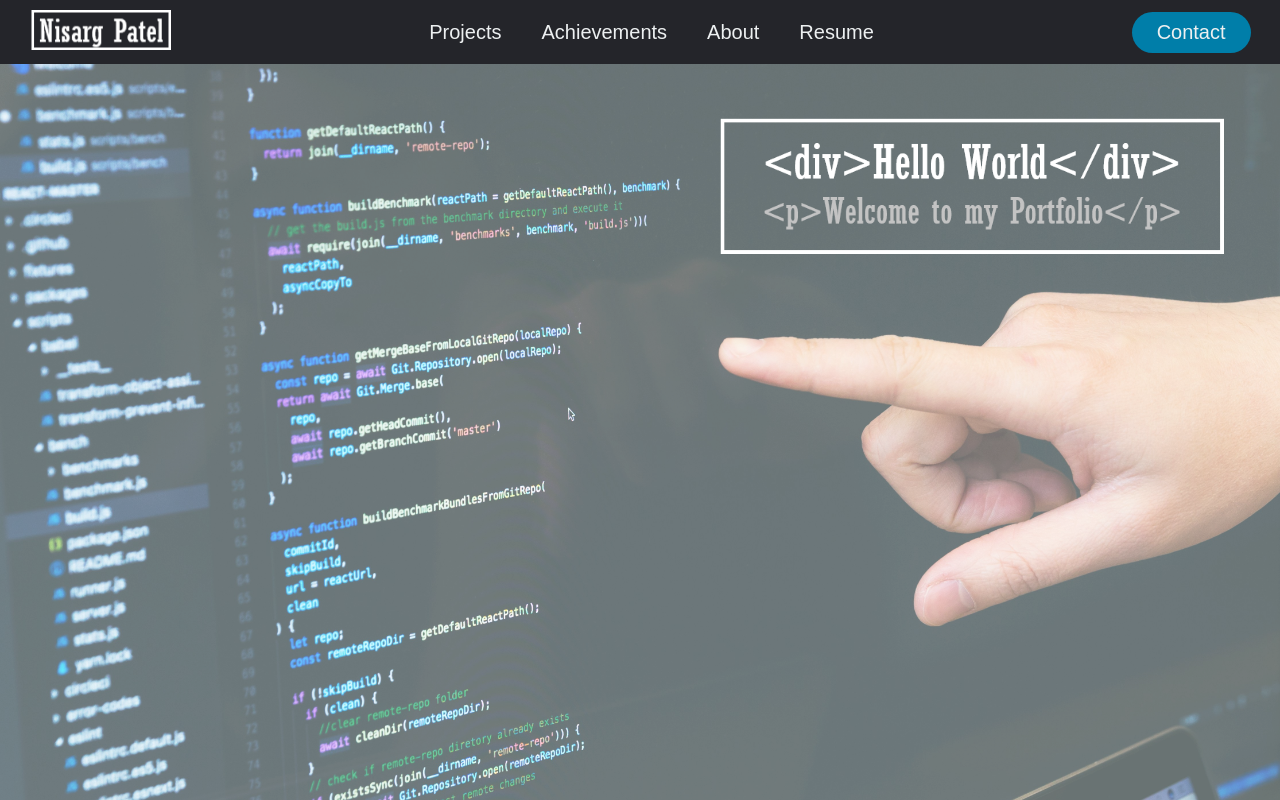
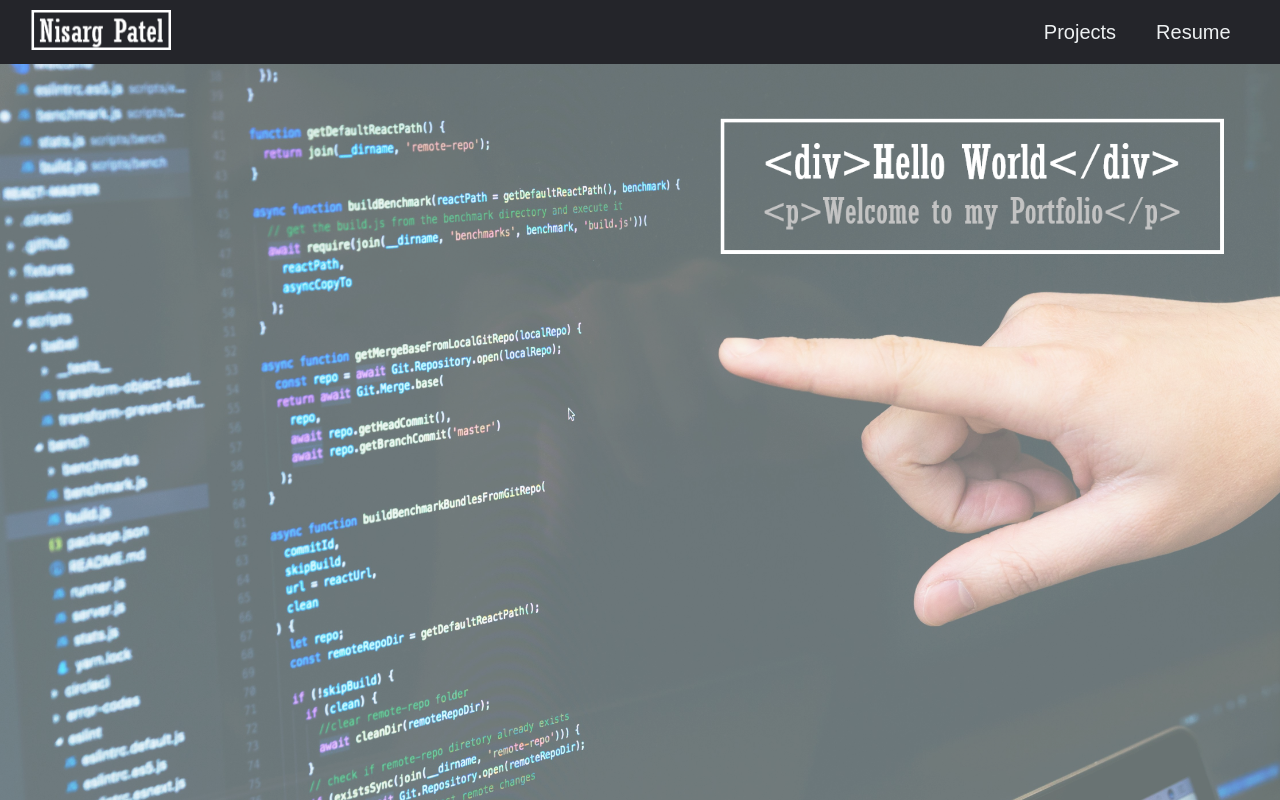
Before and after one commit to nisargdpatel/CS_Portfolio, an Angular app in the folder myPortfolio/: page / in a window 1280 px wide. Built offline with nearby package versions, Linux system fonts and the light colour scheme.

Commit message:
Deployment of only Projects and Resume
Temperory deployment until Achievement, About, and Contact section is updated

```diff
--- a/myPortfolio/src/app/navbar/navbar.component.html
+++ b/myPortfolio/src/app/navbar/navbar.component.html
@@ -3,10 +3,10 @@
     <nav>
         <ul class="nav_links">
           <li><a routerLink="projects">Projects</a></li>
-          <li><a routerLink="achievements">Achievements</a></li>
-          <li><a routerLink="about">About</a></li>
+          <!-- <li><a routerLink="achievements">Achievements</a></li>
+          <li><a routerLink="about">About</a></li> -->
           <li><a routerLink="assets/Resume_2020_Protected.pdf" target="_blank">Resume</a></li>
         </ul>
     </nav>
-    <a class="cta" href="contact"><button>Contact</button></a>
+    <!-- <a class="cta" href="contact"><button>Contact</button></a> -->
 </header>
```
